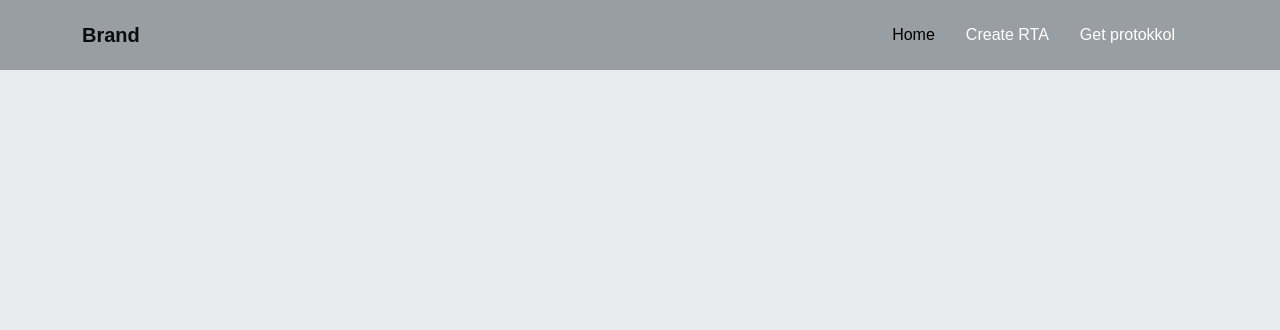
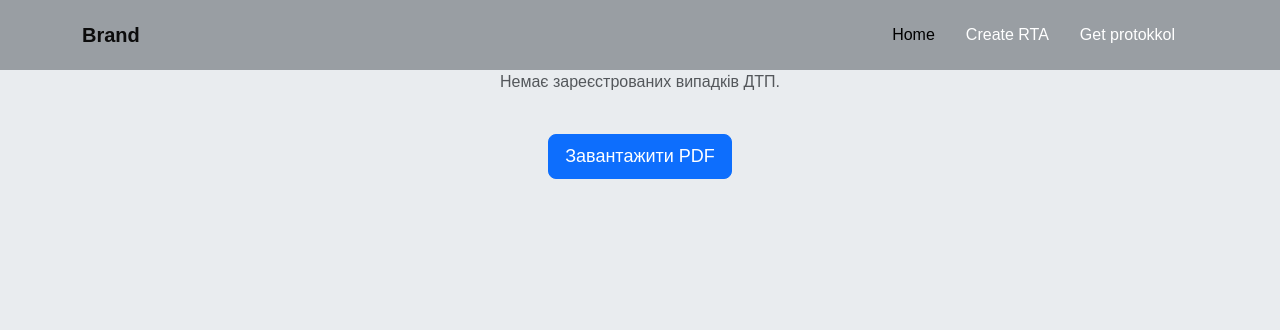
Before and after one commit to Vitaliy-Yashchuk/Django_Team-project, a Django app: a page that uses templates/success.html in a window 1280 px wide. Shown: the top 330 px of the page. Run offline with Django 5.2, Linux system fonts and the light colour scheme.

Commit message:
вававава

```diff
--- a/Project_/models.py
+++ b/Project_/models.py
@@ -11,6 +11,6 @@ class DTP(models.Model):
     insurance = models.CharField(max_length=255)
 
     def __str__(self):
-        return self.name_dri1
+        return f'{self.date} - {self.location}'
 
 # Create your models here.
--- a/Project_/urls.py
+++ b/Project_/urls.py
@@ -9,4 +9,5 @@ urlpatterns = [
     path('navbar/', views.navbar, name='navbar'),
     path('create/', views.create, name='create'),
     path('get/', views.get_protocol, name='get'),
+    path('generate_pdf/', views.generate_pdf, name='generate_pdf'),
 ]
--- a/Project_/views.py
+++ b/Project_/views.py
@@ -1,10 +1,15 @@
+from io import BytesIO
+import os
 from django.http import HttpResponse # type: ignore
 from django.shortcuts import render, redirect, get_object_or_404 # type: ignore
 from django.urls import reverse # type: ignore
 import logging
+from DTP_project_first import settings
 from Project_.models import DTP
 from .forms import DTPForm
 from .models import DTP
+from reportlab.pdfgen import canvas
+
 
 def home(request):
     print("Функція home викликається!")
@@ -14,9 +19,6 @@ def home(request):
 
 def navbar(request):
      return render(request, 'NavBar.html',)
-
-# def create(request):
-#     return render(request, 'create.html',)
 
 
 def get_protocol(request):
@@ -32,3 +34,76 @@ def create(request):
         form = DTPForm()
 
     return render(request, 'create.html', {'form': form})
+
+
+def success(request, protocol_id):
+    protocol = get_object_or_404(DTP, id=protocol_id)
+    return render(request, 'success.html', {'protocol': protocol})
+
+# Оновлена функція для створення PDF з xhtml2pdf
+def generate_pdf(protocol):
+    html_string = render_to_string('protocol_template.html', {'protocol': protocol})  # type: ignore # Генерація HTML
+    response = BytesIO()  # Створюємо пам'ять для PDF
+    pisa_status = pisa.CreatePDF(html_string, dest=response)  # type: ignore # Перетворюємо HTML в PDF
+
+    if pisa_status.err:
+        return None  # Якщо сталася помилка, повертаємо None
+
+    return response.getvalue()  # Повертаємо PDF у вигляді байтів
+
+# Генерація та скачування PDF
+def generate_protocol_pdf(request, protocol_id):
+    protocol = get_object_or_404(DTP, id=protocol_id)
+    pdf = generate_pdf(protocol)
+
+    if pdf is None:
+        return HttpResponse('Помилка при створенні PDF', status=500)
+
+    response = HttpResponse(pdf, content_type='application/pdf')
+    response['Content-Disposition'] = f'attachment; filename="protocol_{protocol_id}.pdf"'
+    return response
+
+# Завантаження PDF у файлову систему
+def download_protocol_pdf(request, protocol_id):
+    protocol = get_object_or_404(DTP, id=protocol_id)
+    pdf = generate_pdf(protocol)
+
+    if pdf is None:
+        return HttpResponse('Помилка при створенні PDF', status=500)
+
+    fs = FileSystemStorage() # type: ignore
+    filename = f'protocol_{protocol_id}.pdf'
+    file_path = os.path.join(settings.MEDIA_ROOT, filename)
+
+    with open(file_path, 'wb') as f:
+        f.write(pdf)
+
+    file_url = fs.url(filename)
+    return render(request, 'success.html', {'protocol': protocol, 'file_url': file_url})
+
+
+def generate_pdf(request):
+    # Створення PDF у пам'яті
+    buffer = BytesIO()
+    p = canvas.Canvas(buffer)
+
+    # Додаємо текст у PDF
+    p.setFont("Helvetica", 12)
+    p.drawString(100, 800, "Євро-протокол ДТП")
+    p.drawString(100, 780, f"Дата ДТП: {request.GET.get('date', 'Не вказано')}")
+    p.drawString(100, 760, f"Місце ДТП: {request.GET.get('location', 'Не вказано')}")
+    p.drawString(100, 740, f"Водій 1: {request.GET.get('name_dri1', 'Не вказано')}")
+    p.drawString(100, 720, f"Номер авто (Водій 1): {request.GET.get('license_plate1', 'Не вказано')}")
+    p.drawString(100, 700, f"Водій 2: {request.GET.get('name_dri2', 'Не вказано')}")
+    p.drawString(100, 680, f"Номер авто (Водій 2): {request.GET.get('license_plate2', 'Не вказано')}")
+    p.drawString(100, 660, f"Страхування: {request.GET.get('insurance', 'Не вказано')}")
+
+    # Завершуємо PDF
+    p.showPage()
+    p.save()
+
+    # Повертаємо PDF як відповідь
+    buffer.seek(0)
+    response = HttpResponse(buffer, content_type='application/pdf')
+    response['Content-Disposition'] = 'attachment; filename="dtp_protocol.pdf"'
+    return response
--- a/templates/create.html
+++ b/templates/create.html
@@ -69,8 +69,12 @@
         </div>
 
         <div class="text-center">
-            <button type="submit" class="btn btn-success btn-lg">Створити протокол</button>
+
+            <a href="{% url 'get' %}" class="btn btn-success btn-lg mt-3 shadow-lg hover:shadow-2xl transition duration-300 transform hover:scale-105" >
+                <button type="submit" class="btn btn-success btn-lg">Створити протокол</button>
+            </a>
         </div>
+
     </form>
 </div>
 {% include 'Footer.html' %}
--- a/templates/success.html
+++ b/templates/success.html
@@ -10,6 +10,34 @@
     <title>Document</title>
 
 <body>
+    {% if dtp %}
+    <div class="row row-cols-1 row-cols-md-2 g-4">
+        {% for case in dtp %}
+        <div class="col">
+            <div
+                class="card border-primary h-100 shadow-lg hover:shadow-2xl transition-transform transform hover:scale-105 duration-300">
+                <div class="card-body">
+                    <h5 class="card-title text-primary">Дата: {{ case.date }}</h5>
+                    <p class="card-text"><strong>Місце:</strong> {{ case.location }}</p>
+                    <p class="card-text"><strong>Водій 1:</strong> {{ case.name_dri1 }} (Номер авто: {{ case.license_plate1
+                        }})</p>
+                    <p class="card-text"><strong>Водій 2:</strong> {{ case.name_dri2 }} (Номер авто: {{ case.license_plate2
+                        }})</p>
+                    <a href="#" class="btn btn-outline-primary btn-sm mt-2"><i class="fas fa-eye"></i> Деталі</a>
+                </div>
+            </div>
+        </div>
+        {% endfor %}
+    </div>
+    {% else %}
+    <p class="text-muted text-center">Немає зареєстрованих випадків ДТП.</p>
+    {% endif %}
+    <div class="text-center mt-4">
+        <a href="{% url 'generate_pdf' %}" class="btn btn-primary btn-lg">
+            Завантажити PDF
+        </a>
+    </div>
 
 </body>
+
 {% endblock %}
```
Also changed, not shown: Project_/forms.py (+5 -4 lines), db.sqlite3, 1 other file.
